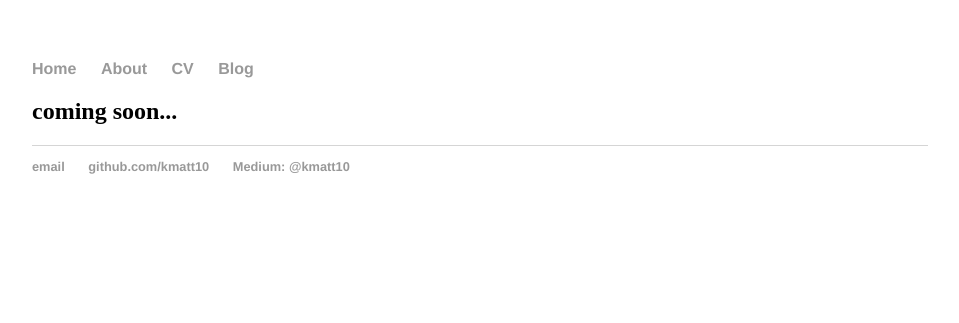
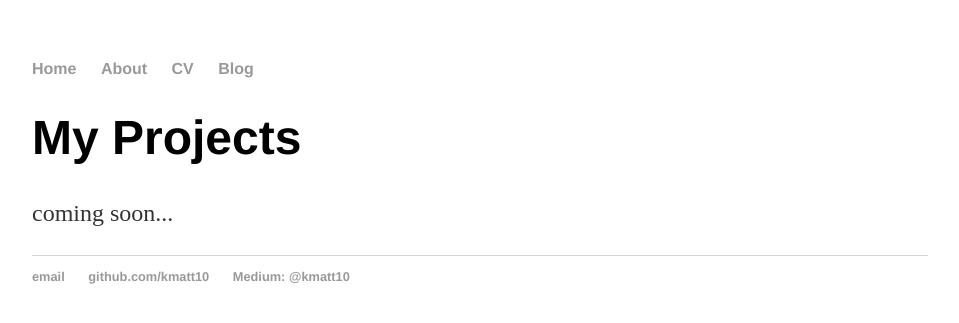
Before and after one commit to kmatt10/kmatt10.github.io, a Jekyll site: the page built from cv/index.html, in a window 1280 px wide. Shown: the top 323 px of the page, without its empty margins (160-1119 px from the left). Built offline with Jekyll 4.4.1, drawn with Linux system fonts in a browser that asks for light colours.

Commit message:
Update index.html

```diff
--- a/cv/index.html
+++ b/cv/index.html
@@ -4,5 +4,6 @@ title: CV
 ---
 
 <div class="blurb">
-  <h2>coming soon...</h2>
+  <h1>My Projects</h1>
+  <p>coming soon...</p>
 </div>
```
